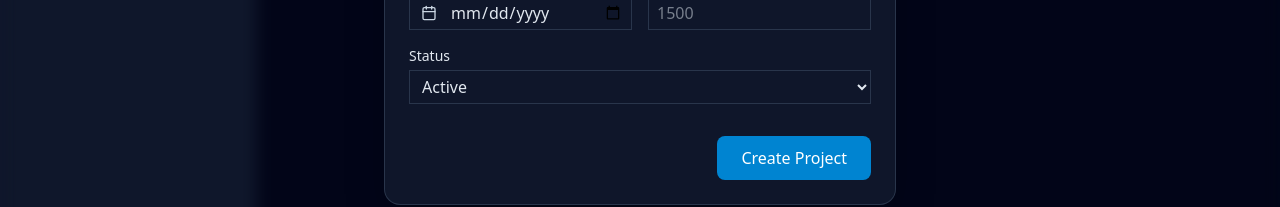
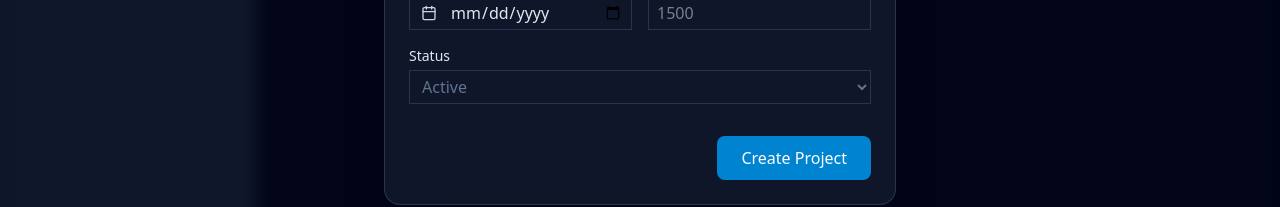
Before and after one commit to chriskay0x/GigTrack, a React (Vite) app: page /projects in a window 1280 px wide. Both pictures are taken after typing "Sample" into the empty fields and a click on the button "Add Project". Shown: the part 424-631 px from the top of the page. Built offline with nearby package versions, Linux system fonts and the light colour scheme.

Commit message:
Styled the status input

```diff
--- a/src/Components/Features/Projects/AddProjectModal.jsx
+++ b/src/Components/Features/Projects/AddProjectModal.jsx
@@ -74,7 +74,7 @@ function AddProjectModal ({ isOpen, onClose, onAdd }) {
                         name="status"
                         value={form.status}
                         onChange={handleChange}
-                        className="glass-input w-full border-slate-600/50 border text-slate-200 focus:border-sky-500 focus:ring-sky-500 py-1 px-2"
+                        className="glass-input w-full border-slate-600/50 border text-slate-500 focus:border-sky-500 focus:ring-sky-500 py-1 px-2"
                     >
                         {["Active", "Pending", "Paid"].map(s => (
                         <option key={s} value={s} className="bg-navy-900 ">{s}</option>
```
